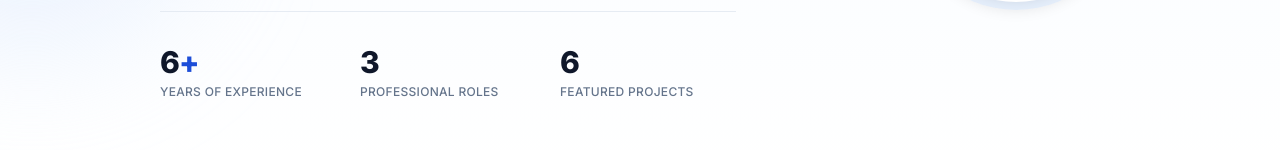
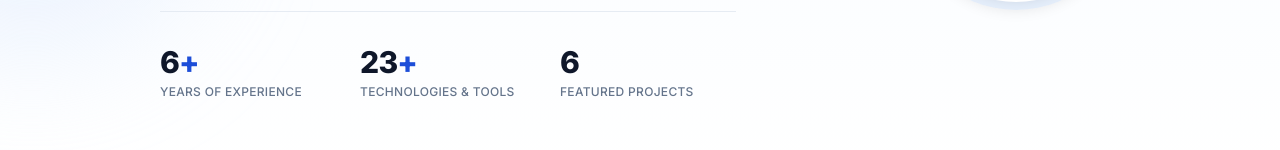
Before and after one commit to TeeKunGZ/sahachai-portfolio, a Vue app: page / in a window 1280 px wide. Shown: the part 433-583 px from the top of the page. Built offline with nearby package versions, Linux system fonts and the light colour scheme; no server answers.

Commit message:
feat: replace Professional Roles hero stat with derived Technologies count
Counts unique tech across all featured projects (currently 23+) so the
stat sells skill breadth and stays in sync as projects change.

```diff
--- a/src/data/profile.js
+++ b/src/data/profile.js
@@ -2,6 +2,10 @@
 // Phone number and full address are intentionally NOT published on the web —
 // they are available only inside the downloadable PDF resume.
 import { projects } from './projects.js'
+
+// Unique technologies across all featured projects — drives the hero stat
+// so it stays in sync as projects are added or edited.
+const techCount = new Set(projects.flatMap((p) => p.tech)).size
 
 export const profile = {
   name: 'Sahachai Siribanjerdsak',
@@ -20,7 +24,7 @@ export const profile = {
   // Case Studies count is derived from projects.js so it never drifts out of sync.
   stats: [
     { value: 6, suffix: '+', label: 'Years of Experience' },
-    { value: 3, suffix: '', label: 'Professional Roles' },
+    { value: techCount, suffix: '+', label: 'Technologies & Tools' },
     { value: projects.length, suffix: '', label: 'Featured Projects' },
   ],
   summary:
```
